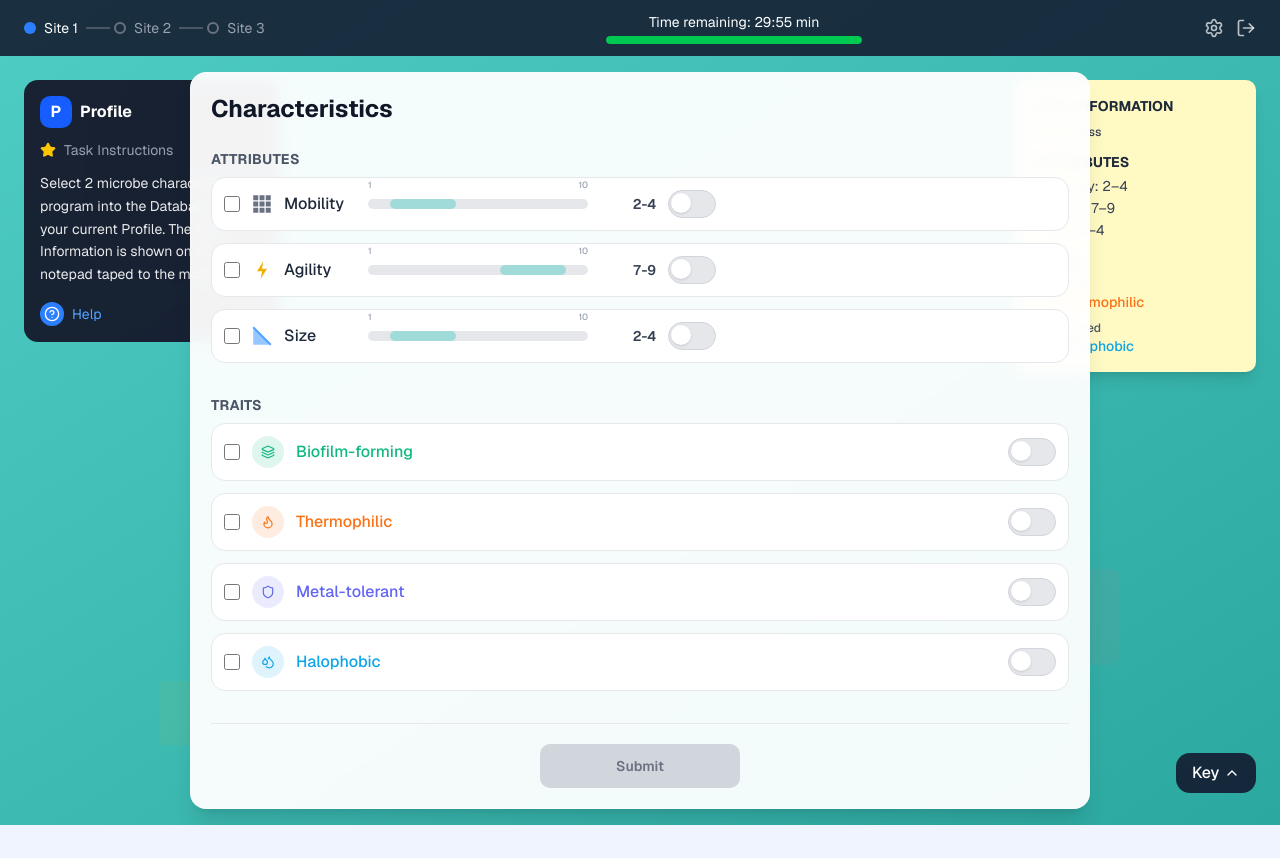
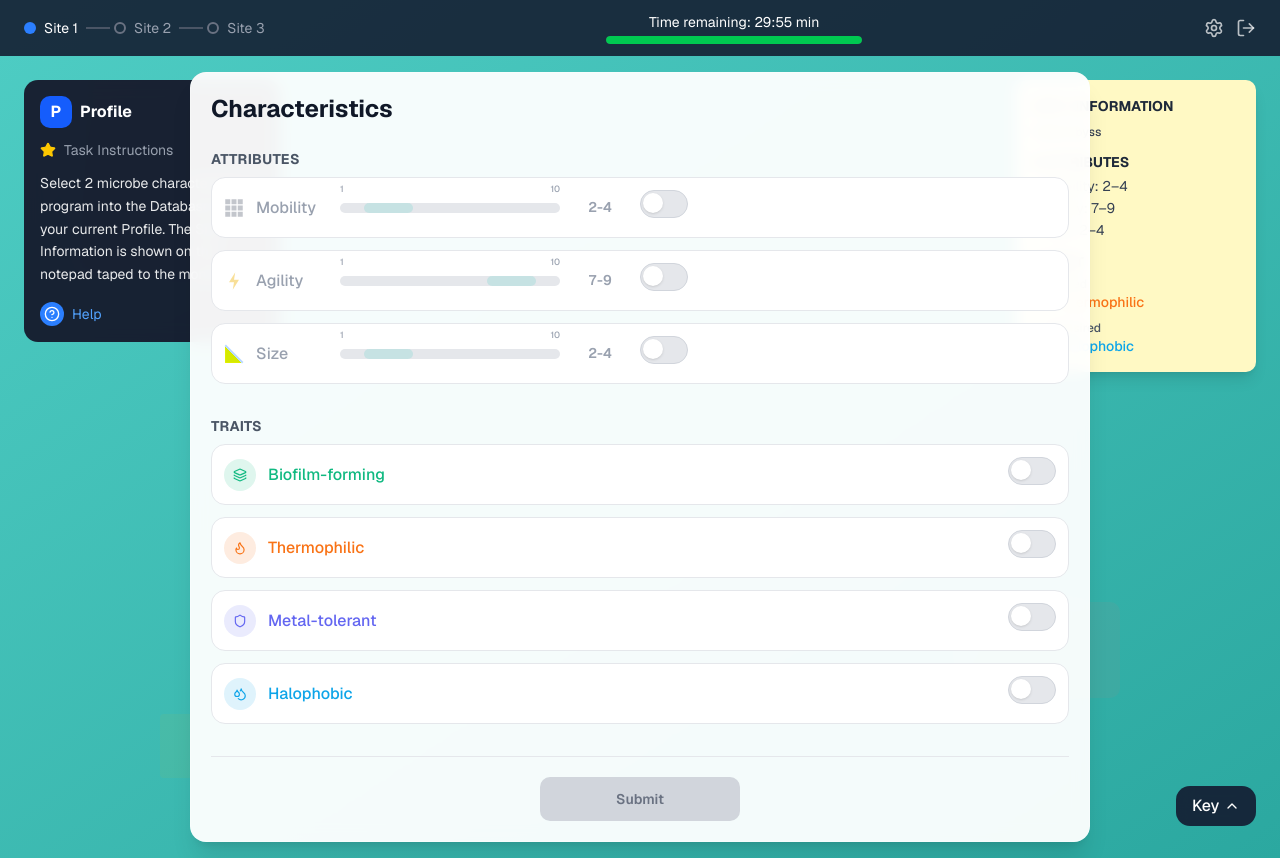
Before and after one commit to santigili01/seawolfsolver-v2, a Next.js app: page /simulator/profiling in a window 1280 px wide. Before the commit the page ends 825 px from the top, so only its background shows below. Built offline with nearby package versions, Linux system fonts and the light colour scheme.

Commit message:
phase1 ui v2

```diff
--- a/app/simulator/profiling/page.tsx
+++ b/app/simulator/profiling/page.tsx
@@ -40,7 +40,12 @@ type ScenariosFile = {
   scenarios: ScenarioRequirements[]
 }
 
-type SelectionItem = { type: "attribute" | "trait"; name: string }
+type SelectionItem = {
+  type: "attribute" | "trait"
+  name: string
+  selectedMin?: number
+  selectedMax?: number
+}
 
 const ATTR_NAMES = ["Mobility", "Agility", "Size"] as const
 
@@ -241,31 +246,65 @@ function selectionKey(type: "attribute" | "trait", name: string) {
   return `${type}:${name}`
 }
 
-function RangeTrack({
-  min,
-  max,
-  highlight,
-}: {
+/** Start index of movable 3-value window on 1–10; valid stops 1–8 (covers 8–10 at max). */
+function clampSliderStart(value: number): number {
+  return Math.min(8, Math.max(1, Math.round(value)))
+}
+
+function RangeTrack(props: {
+  attrName: string
   min: number
   max: number
   highlight: boolean
+  sliderStart: number
+  onSliderChange: (name: string, val: number) => void
 }) {
-  const leftPct = (min - 1) * 10
-  const widthPct = (max - min + 1) * 10
+  const { attrName, highlight, sliderStart, onSliderChange } = props
+  const leftPct = ((sliderStart - 1) / 9) * 100
+  const widthPct = (2 / 9) * 100
+
   return (
     <div className="relative flex min-w-[120px] max-w-[220px] flex-1 items-center">
-      <div className="relative h-2.5 w-full rounded-full bg-gray-200">
-        <div
-          className={`absolute top-0 h-full rounded-full transition-colors ${
-            highlight ? "bg-[#4ECDC4]" : "bg-[#4ECDC4]/45"
-          }`}
-          style={{ left: `${leftPct}%`, width: `${widthPct}%` }}
-        />
-      </div>
       <div className="pointer-events-none absolute -top-5 left-0 right-0 flex justify-between text-[9px] font-medium text-gray-400">
         <span>1</span>
         <span>10</span>
       </div>
+      <div className="relative h-2.5 w-full rounded-full bg-gray-200">
+        <div
+          className={`absolute top-0 h-full rounded-full transition-colors ${
+            highlight ? "bg-[#4ECDC4]" : "bg-[#4ECDC4]/20"
+          }`}
+          style={{ left: `${leftPct}%`, width: `${widthPct}%` }}
+        />
+        {highlight ? (
+          <div
+            className="pointer-events-none absolute top-1/2 z-[5] flex -translate-y-1/2 items-center justify-center gap-0.5"
+            style={{
+              left: `${leftPct + widthPct / 2 - 2}%`,
+            }}
+          >
+            <div className="h-2 w-0.5 rounded-full bg-white/80" />
+            <div className="h-2 w-0.5 rounded-full bg-white/80" />
+          </div>
+        ) : null}
+      </div>
+      {highlight ? (
+        <input
+          type="range"
+          min={1}
+          max={8}
+          step={1}
+          value={sliderStart}
+          onChange={(e) => {
+            e.stopPropagation()
+            onSliderChange(attrName, Number(e.target.value))
+          }}
+          onClick={(e) => e.stopPropagation()}
+          onPointerDown={(e) => e.stopPropagation()}
+          aria-label={`${attrName} profile range (length 3)`}
+          className="absolute inset-0 z-10 h-full w-full cursor-pointer opacity-0"
+        />
+      ) : null}
     </div>
   )
 }
@@ -302,6 +341,12 @@ export default function ProfilingSimulatorPage() {
   const [timeRemaining, setTimeRemaining] = useState(TIMER_START)
   const [keyExpanded, setKeyExpanded] = useState(false)
 
+  const [sliderPositions, setSliderPositions] = useState<Record<string, number>>({
+    Mobility: 1,
+    Agility: 1,
+    Size: 1,
+  })
+
   const loadData = useCallback(async () => {
     setBootState("loading")
     setFetchError(null)
@@ -335,7 +380,20 @@ export default function ProfilingSimulatorPage() {
     return () => clearInterval(t)
   }, [])
 
+  useEffect(() => {
+    if (!scenario) return
+    setSliderPositions({
+      Mobility: clampSliderStart(scenario.attributes.Mobility.min),
+      Agility: clampSliderStart(scenario.attributes.Agility.min),
+      Size: clampSliderStart(scenario.attributes.Size.min),
+    })
+  }, [scenario])
+
   const progressPercent = (timeRemaining / TIMER_START) * 100
+
+  const handleSliderChange = useCallback((name: string, val: number) => {
+    setSliderPositions((prev) => ({ ...prev, [name]: clampSliderStart(val) }))
+  }, [])
 
   const toggleItem = (item: SelectionItem) => {
     const k = selectionKey(item.type, item.name)
@@ -353,7 +411,7 @@ export default function ProfilingSimulatorPage() {
 
   const submit = () => {
     if (!scenario || selectedKeys.size !== 2) return
-    const items = selectionFromKeys(selectedKeys)
+    const items = selectionFromKeys(selectedKeys, sliderPositions)
     setPlayerSelection(items.slice(0, 2))
     setScenarioName(scenario.name)
     setOptimalSelection(computeOptimalSelection(scenario))
@@ -363,11 +421,19 @@ export default function ProfilingSimulatorPage() {
   const keyTraits = scenariosFile?.traits ?? []
   const traitList = scenariosFile?.traits ?? []
 
-  function selectionFromKeys(keys: Set<string>): SelectionItem[] {
+  function selectionFromKeys(keys: Set<string>, positions: Record<string, number>): SelectionItem[] {
     const out: SelectionItem[] = []
     for (const n of ATTR_NAMES) {
       const kk = selectionKey("attribute", n)
-      if (keys.has(kk)) out.push({ type: "attribute", name: n })
+      if (keys.has(kk)) {
+        const start = clampSliderStart(positions[n] ?? 1)
+        out.push({
+          type: "attribute",
+          name: n,
+          selectedMin: start,
+          selectedMax: start + 2,
+        })
+      }
     }
     for (const t of traitList) {
       const kk = selectionKey("trait", t)
@@ -567,31 +633,40 @@ export default function ProfilingSimulatorPage() {
             const r = req.attributes[name]
             const k = selectionKey("attribute", name)
             const on = selectedKeys.has(k)
+            const start = clampSliderStart(sliderPositions[name] ?? r.min)
             return (
-              <button
+              <div
                 key={name}
-                type="button"
-                onClick={() => toggleItem({ type: "attribute", name })}
-                className={`flex w-full cursor-pointer flex-wrap items-center gap-3 rounded-xl border px-3 py-3 text-left transition-colors sm:flex-nowrap ${
-                  on ? "border-[#4ECDC4] bg-[#4ECDC4]/10" : "border-gray-200 bg-white hover:bg-gray-50"
+                className={`flex w-full items-center gap-3 rounded-xl border px-3 py-3 transition-colors ${
+                  on ? "border-[#4ECDC4] bg-[#4ECDC4]/10" : "border-gray-200 bg-white"
                 }`}
               >
-                <input
-                  type="checkbox"
-                  readOnly
-                  checked={on}
-                  className="h-4 w-4 shrink-0 rounded border-gray-300 text-[#4ECDC4] focus:ring-[#4ECDC4]"
-                  tabIndex={-1}
-                  aria-hidden
+                <span className={`inline-flex shrink-0 ${on ? "" : "opacity-40"}`}>{attributeRowIcon(name)}</span>
+                <span className={`w-[72px] shrink-0 font-medium ${on ? "text-gray-800" : "text-gray-400"}`}>{name}</span>
+                <RangeTrack
+                  attrName={name}
+                  min={r.min}
+                  max={r.max}
+                  highlight={on}
+                  sliderStart={start}
+                  onSliderChange={handleSliderChange}
                 />
-                {attributeRowIcon(name)}
-                <span className="w-[72px] shrink-0 font-medium text-gray-800">{name}</span>
-                <RangeTrack min={r.min} max={r.max} highlight={on} />
-                <span className="w-14 shrink-0 text-right text-sm font-semibold tabular-nums text-gray-700">
-                  {r.min}-{r.max}
+                <span
+                  className={`w-14 shrink-0 text-center text-[14px] font-semibold tabular-nums ${
+                    on ? "text-gray-700" : "text-gray-400"
+                  }`}
+                >
+                  {start}-{start + 2}
                 </span>
-                <ToggleSwitch on={on} />
-              </button>
+                <button
+                  type="button"
+                  onClick={() => toggleItem({ type: "attribute", name })}
+                  className="shrink-0 cursor-pointer appearance-none border-none bg-transparent p-0"
+                  aria-label={`Toggle ${name}`}
+                >
+                  <ToggleSwitch on={on} />
+                </button>
+              </div>
             )
           })}
         </div>
@@ -603,28 +678,25 @@ export default function ProfilingSimulatorPage() {
             const on = selectedKeys.has(k)
             const tc = traitColor(trait)
             return (
-              <button
+              <div
                 key={trait}
-                type="button"
-                onClick={() => toggleItem({ type: "trait", name: trait })}
-                className={`flex w-full cursor-pointer items-center gap-3 rounded-xl border px-3 py-3 text-left transition-colors ${
-                  on ? "border-[#4ECDC4] bg-[#4ECDC4]/10" : "border-gray-200 bg-white hover:bg-gray-50"
+                className={`flex w-full items-center gap-3 rounded-xl border px-3 py-3 transition-colors ${
+                  on ? "border-[#4ECDC4] bg-[#4ECDC4]/10" : "border-gray-200 bg-white"
                 }`}
               >
-                <input
-                  type="checkbox"
-                  readOnly
-                  checked={on}
-                  className="h-4 w-4 shrink-0 rounded border-gray-300 text-[#4ECDC4] focus:ring-[#4ECDC4]"
-                  tabIndex={-1}
-                  aria-hidden
-                />
                 <TraitBadgeChip trait={trait} chipClassName="h-8 w-8" />
                 <span className="min-w-0 flex-1 font-medium break-words" style={{ color: tc }}>
                   {trait}
                 </span>
-                <ToggleSwitch on={on} />
-              </button>
+                <button
+                  type="button"
+                  onClick={() => toggleItem({ type: "trait", name: trait })}
+                  className="shrink-0 cursor-pointer appearance-none border-none bg-transparent p-0"
+                  aria-label={`Toggle ${trait}`}
+                >
+                  <ToggleSwitch on={on} />
+                </button>
+              </div>
             )
           })}
         </div>
```
Also changed, not shown: 1 other file (tests, documents, lock files or other folders).
